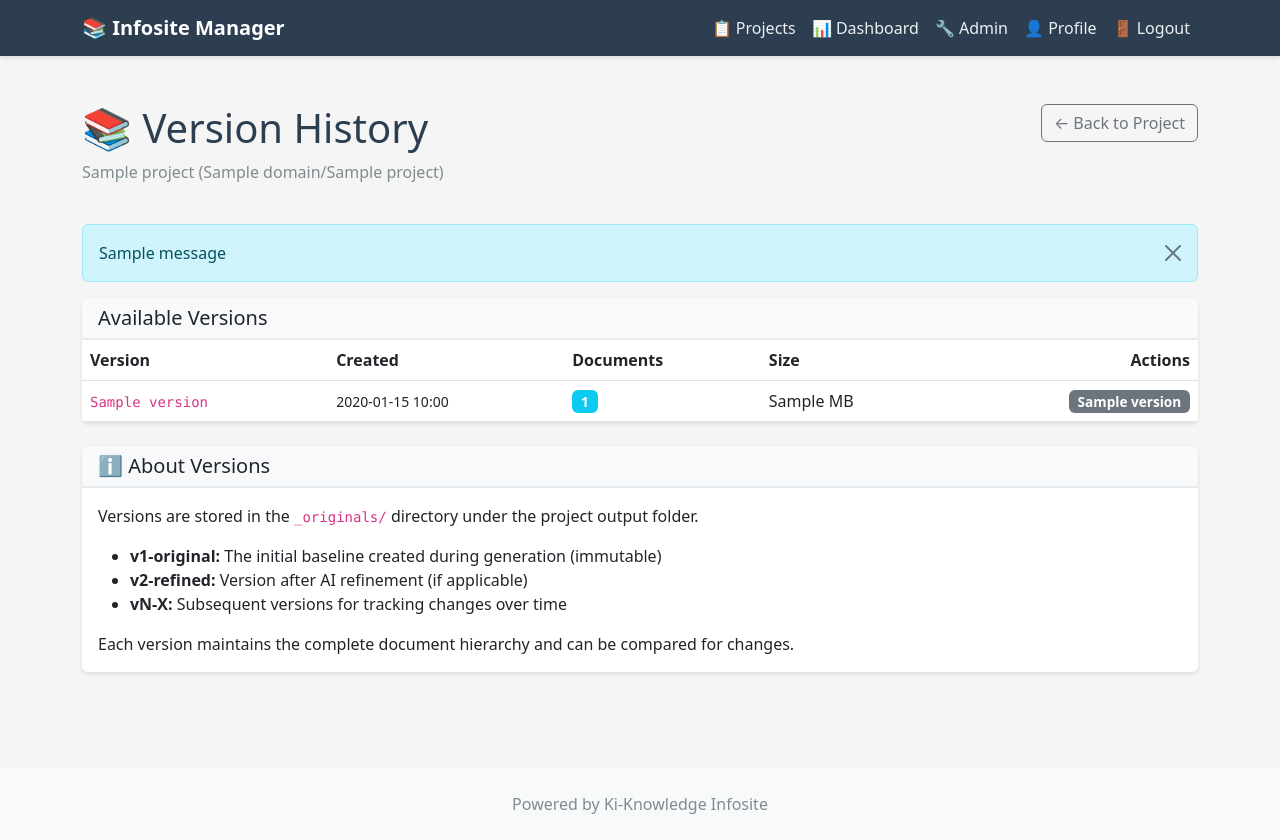
After one commit to uvlightdrops/ki-knowledge, a Django app: template ki_knowledge/django_site/templates/infosite/versions.html in a window 1280 px wide. The commit adds this page. Run offline with Django 4.2, Linux system fonts and the light colour scheme; the template is opened without the code that fills it: most values are stand-ins (such as "Sample title", 1, 10 or a date in 2020); one stand-in notice (Sample message) is shown; some libraries are stand-ins or nearby versions.

Commit message:
feat: Phase 2 Tasks 6-9 - Generation views and UI
- Updated infosite_generate view to use InfoSiteGeneratorService
- Implemented infosite_preview view for browsing output
- Implemented infosite_download view for ZIP export
- Implemented infosite_versions view for version history
- Added download and versions buttons to project_detail.html
- Added generation status cards to project_detail template
- Created versions.html template
- Added URLs: download, versions

Workflow verified:
- Discovered 93 documents
- Generated output structure with metadata
- Created v1-original baseline
- Database fields populated correctly

Co-authored-by: Copilot <223556219+Copilot@users.noreply.github.com>

```diff
--- a/ki_knowledge/django_site/infosite_urls.py
+++ b/ki_knowledge/django_site/infosite_urls.py
@@ -21,6 +21,8 @@ urlpatterns = [
     # Generation & preview
     path("project/<int:project_id>/generate/", infosite_views.infosite_generate, name="generate"),
     path("project/<int:project_id>/preview/", infosite_views.infosite_preview, name="preview"),
+    path("project/<int:project_id>/download/", infosite_views.infosite_download, name="download"),
+    path("project/<int:project_id>/versions/", infosite_views.infosite_versions, name="versions"),
 
     # Import control
     path("project/<int:project_id>/import/", infosite_views.infosite_import_control, name="import_control"),
--- /dev/null
+++ b/ki_knowledge/django_site/templates/infosite/versions.html
@@ -0,0 +1,104 @@
+{% extends "infosite/base.html" %}
+{% load static %}
+
+{% block title %}Versions - {{ project.title }}{% endblock %}
+
+{% block content %}
+<div class="container mt-4">
+    <!-- Header -->
+    <div class="row mb-4">
+        <div class="col">
+            <h1>📚 Version History</h1>
+            <p class="text-muted">{{ project.title }} ({{ project.domain }}/{{ project.working_title }})</p>
+        </div>
+        <div class="col-auto">
+            <a href="{% url 'infosite:project_detail' project.id %}" class="btn btn-outline-secondary">
+                ← Back to Project
+            </a>
+        </div>
+    </div>
+
+    <!-- Messages -->
+    {% if messages %}
+    <div class="alert alert-info alert-dismissible fade show" role="alert">
+        {% for message in messages %}
+        <div>{{ message }}</div>
+        {% endfor %}
+        <button type="button" class="btn-close" data-bs-dismiss="alert"></button>
+    </div>
+    {% endif %}
+
+    <!-- Versions Table -->
+    <div class="card">
+        <div class="card-header">
+            <h5 class="mb-0">Available Versions</h5>
+        </div>
+        <div class="table-responsive">
+            {% if versions %}
+            <table class="table table-hover mb-0">
+                <thead>
+                    <tr>
+                        <th>Version</th>
+                        <th>Created</th>
+                        <th>Documents</th>
+                        <th>Size</th>
+                        <th class="text-end">Actions</th>
+                    </tr>
+                </thead>
+                <tbody>
+                    {% for version in versions %}
+                    <tr>
+                        <td>
+                            <code class="font-monospace">{{ version.name }}</code>
+                        </td>
+                        <td>
+                            <small>{{ version.created_at|date:"Y-m-d H:i" }}</small>
+                        </td>
+                        <td>
+                            <span class="badge bg-info">{{ version.file_count }}</span>
+                        </td>
+                        <td>
+                            {{ version.size_mb }} MB
+                        </td>
+                        <td class="text-end">
+                            <small>
+                                {% if version.name == 'v1-original' %}
+                                    <span class="badge bg-success">Baseline</span>
+                                {% else %}
+                                    <span class="badge bg-secondary">{{ version.name }}</span>
+                                {% endif %}
+                            </small>
+                        </td>
+                    </tr>
+                    {% endfor %}
+                </tbody>
+            </table>
+            {% else %}
+            <div class="card-body text-center text-muted">
+                <p>No versions found. Generate an infosite to create a baseline version.</p>
+            </div>
+            {% endif %}
+        </div>
+    </div>
+
+    <!-- Version Info -->
+    <div class="card mt-4">
+        <div class="card-header">
+            <h5 class="mb-0">ℹ️ About Versions</h5>
+        </div>
+        <div class="card-body">
+            <p>
+                Versions are stored in the <code>_originals/</code> directory under the project output folder.
+            </p>
+            <ul>
+                <li><strong>v1-original:</strong> The initial baseline created during generation (immutable)</li>
+                <li><strong>v2-refined:</strong> Version after AI refinement (if applicable)</li>
+                <li><strong>vN-X:</strong> Subsequent versions for tracking changes over time</li>
+            </ul>
+            <p class="mb-0">
+                Each version maintains the complete document hierarchy and can be compared for changes.
+            </p>
+        </div>
+    </div>
+</div>
+{% endblock %}
```
Also changed, not shown: ki_knowledge/django_site/infosite_views.py (+113 -20 lines), ki_knowledge/django_site/templates/infosite/project_detail.html (+9 -1 lines).
